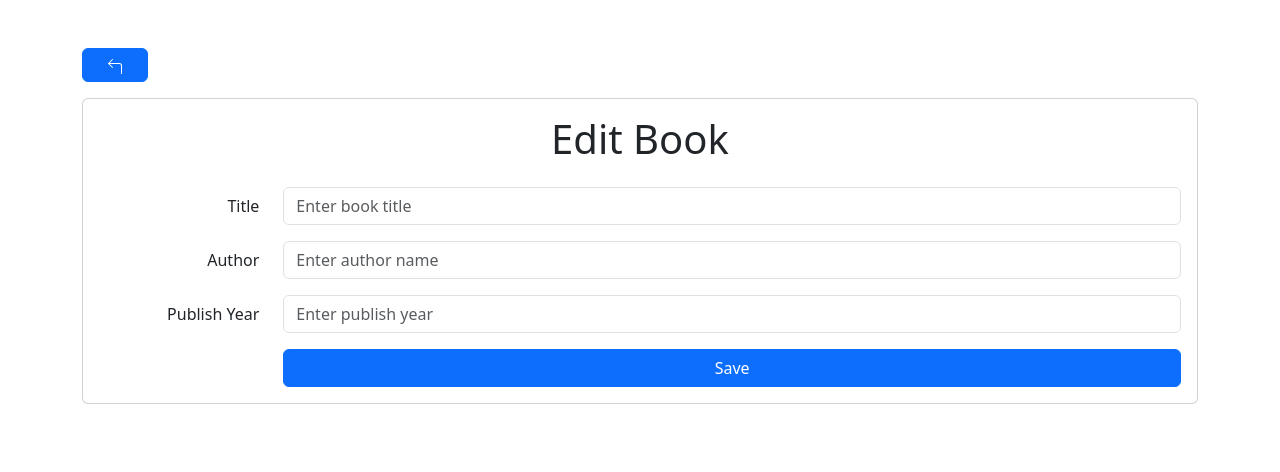
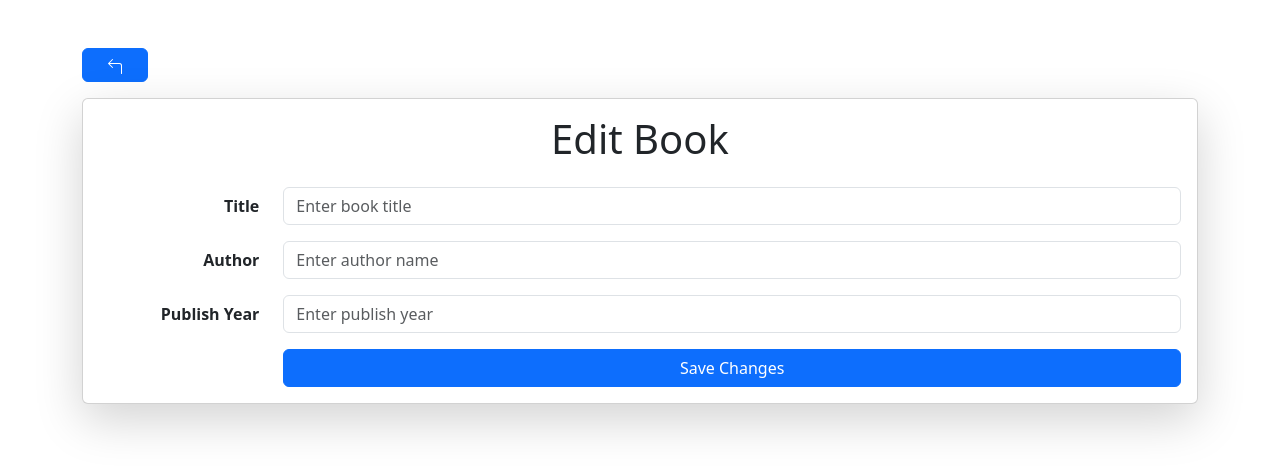
Before and after one commit to Fawzi-Barry/Book-Store-Frontend, a React (Vite) app: page /book/edit/1 in a window 1280 px wide. Shown: the top 472 px of the page. Built offline with nearby package versions, Linux system fonts and the light colour scheme; no server answers.

Commit message:
Update EditBook.jsx

```diff
--- a/src/pages/EditBook.jsx
+++ b/src/pages/EditBook.jsx
@@ -7,16 +7,13 @@ import { useSnackbar } from "notistack";
 import React from "react";
 
 const EditBook = () => {
-  const [title, settitle] = useState("");
-  const [author, setauthor] = useState("");
-  const [publishYear, setpublishYear] = useState("");
+  const [title, setTitle] = useState("");
+  const [author, setAuthor] = useState("");
+  const [publishYear, setPublishYear] = useState("");
   const navigate = useNavigate();
   const { id } = useParams();
   const { enqueueSnackbar } = useSnackbar();
   const token = localStorage.getItem("token");
-  console.log(title);
-  console.log(author);
-  console.log(publishYear);
 
   useEffect(() => {
     axios
@@ -24,14 +21,15 @@ const EditBook = () => {
         headers: { Authorization: `Bearer ${token}` },
       })
       .then((response) => {
-        settitle(response.data.title);
-        setauthor(response.data.author);
-        setpublishYear(response.data.publishYear);
+        setTitle(response.data.title);
+        setAuthor(response.data.author);
+        setPublishYear(response.data.publishYear);
       })
       .catch((error) => {
-        console.log(error);
+        console.error(error);
+        enqueueSnackbar("Failed to fetch book details", { variant: "error" });
       });
-  }, []);
+  }, [id, token, enqueueSnackbar]);
 
   const handleEditBook = () => {
     const data = {
@@ -39,36 +37,36 @@ const EditBook = () => {
       author,
       publishYear,
     };
+
     axios
       .put(`${SERVER_URL}/book/${id}`, data, {
         headers: { Authorization: `Bearer ${token}` },
       })
       .then(() => {
-        enqueueSnackbar("book updated successfully");
+        enqueueSnackbar("Book updated successfully", { variant: "success" });
         navigate("/home");
       })
       .catch((error) => {
-        console.log(error);
+        console.error(error);
+        enqueueSnackbar("Failed to update book. Please try again.", { variant: "error" });
       });
   };
+
   return (
     <div className="container mt-5">
-      {/* Back Button Outside the Box */}
+      {/* Back Button */}
       <div className="mb-3">
         <BackButton />
       </div>
 
-      {/* Card for Form */}
-      <div className="card">
+      {/* Card for Edit Book Form */}
+      <div className="card shadow-lg">
         <div className="card-body">
-          <h1 className="mb-4 text-center">Edit Book</h1>
+          <h1 className="text-center mb-4">Edit Book</h1>
           <form>
-            {/* Title Input */}
-            <div className="mb-3 row align-items-center">
-              <label
-                htmlFor="title"
-                className="col-sm-2 col-form-label text-end"
-              >
+            {/* Title Field */}
+            <div className="mb-3 row">
+              <label htmlFor="title" className="col-sm-2 col-form-label text-end fw-bold">
                 Title
               </label>
               <div className="col-sm-10">
@@ -78,17 +76,14 @@ const EditBook = () => {
                   className="form-control"
                   placeholder="Enter book title"
                   value={title}
-                  onChange={(e) => settitle(e.target.value)}
+                  onChange={(e) => setTitle(e.target.value)}
                 />
               </div>
             </div>
 
-            {/* Author Input */}
-            <div className="mb-3 row align-items-center">
-              <label
-                htmlFor="author"
-                className="col-sm-2 col-form-label text-end"
-              >
+            {/* Author Field */}
+            <div className="mb-3 row">
+              <label htmlFor="author" className="col-sm-2 col-form-label text-end fw-bold">
                 Author
               </label>
               <div className="col-sm-10">
@@ -98,17 +93,14 @@ const EditBook = () => {
                   className="form-control"
                   placeholder="Enter author name"
                   value={author}
-                  onChange={(e) => setauthor(e.target.value)}
+                  onChange={(e) => setAuthor(e.target.value)}
                 />
               </div>
             </div>
 
-            {/* Publish Year Input */}
-            <div className="mb-3 row align-items-center">
-              <label
-                htmlFor="publishYear"
-                className="col-sm-2 col-form-label text-end"
-              >
+            {/* Publish Year Field */}
+            <div className="mb-3 row">
+              <label htmlFor="publishYear" className="col-sm-2 col-form-label text-end fw-bold">
                 Publish Year
               </label>
               <div className="col-sm-10">
@@ -118,7 +110,7 @@ const EditBook = () => {
                   className="form-control"
                   placeholder="Enter publish year"
                   value={publishYear}
-                  onChange={(e) => setpublishYear(e.target.value)}
+                  onChange={(e) => setPublishYear(e.target.value)}
                 />
               </div>
             </div>
@@ -131,7 +123,7 @@ const EditBook = () => {
                   className="btn btn-primary w-100"
                   onClick={handleEditBook}
                 >
-                  Save
+                  Save Changes
                 </button>
               </div>
             </div>
```
